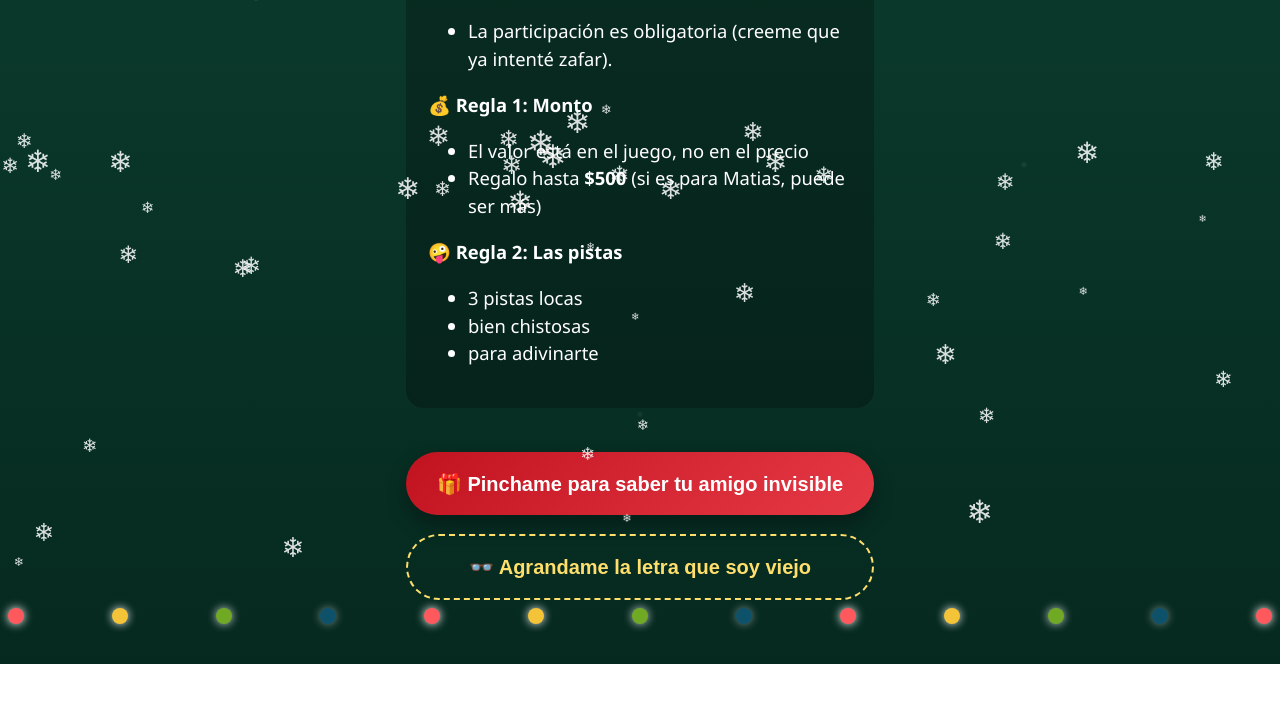
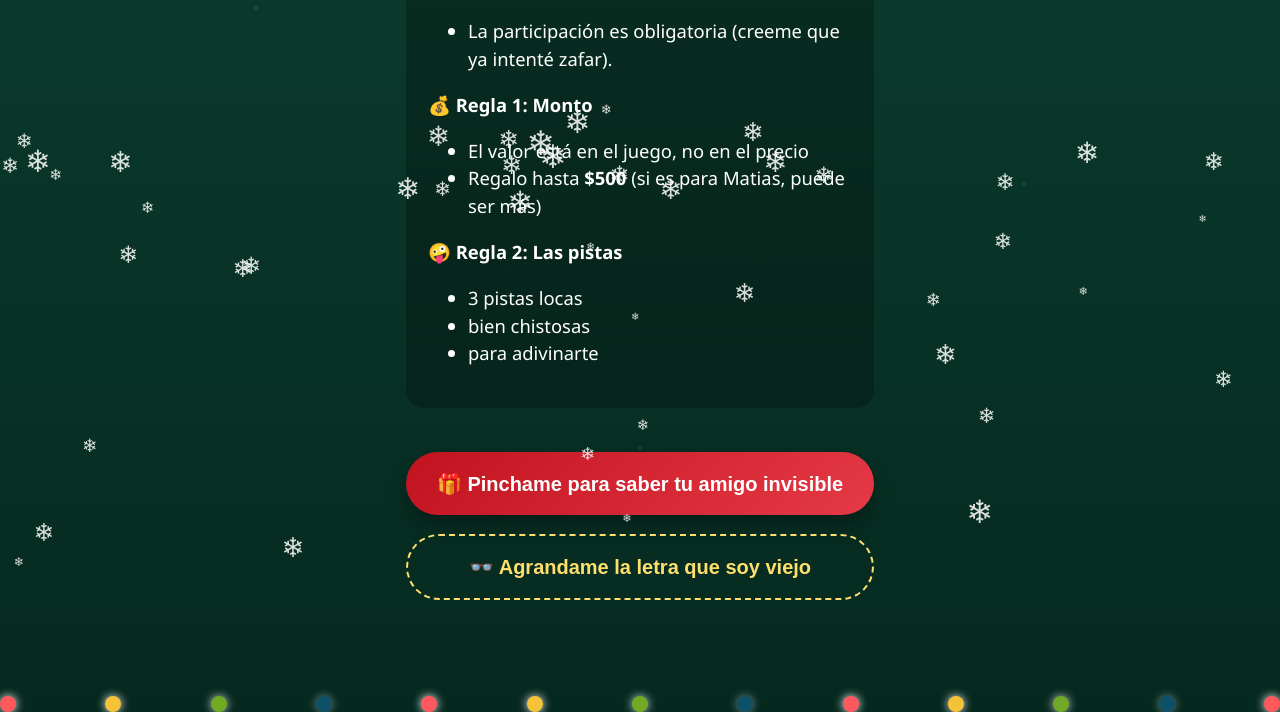
Before and after one commit to matiasCo/amigoInvisible, a plain HTML site: page index.html in a window 1280 px wide. Shown: the part 168-880 px from the top of the page. Before the commit the page ends 832 px from the top, so only its background shows below. Drawn offline with Linux system fonts and the light colour scheme.

Commit message:
Modify bottom-lights positioning and margin
Changed bottom-lights position from fixed to relative and adjusted margin.

```diff
--- a/index.html
+++ b/index.html
@@ -168,15 +168,15 @@
 
     /* 💡 LUCES ABAJO */
     .bottom-lights {
-      position: fixed;
-      bottom: 8px;
-      left: 8px;
-      right: 8px;
+      position: relative; /* antes: fixed */
+      bottom: auto;       /* eliminamos */
+      margin-top: 2rem;   /* separarlas un poco del contenido */
       display: flex;
       justify-content: space-between;
       pointer-events: none;
       z-index: 3;
     }
+
 
     .bottom-lights span {
       width: 16px;
```
